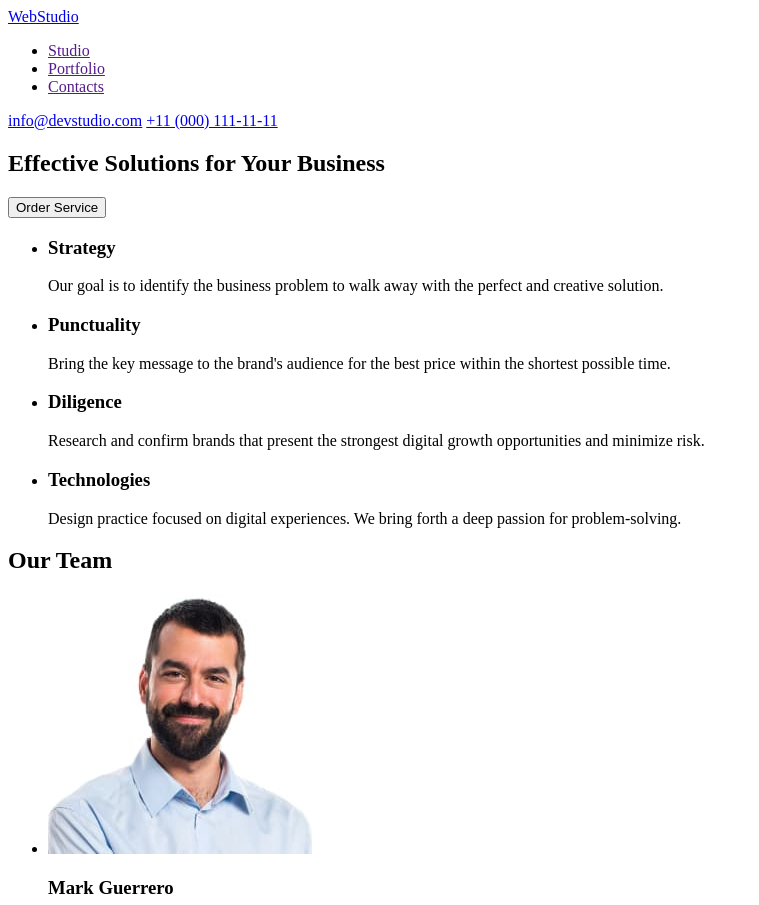
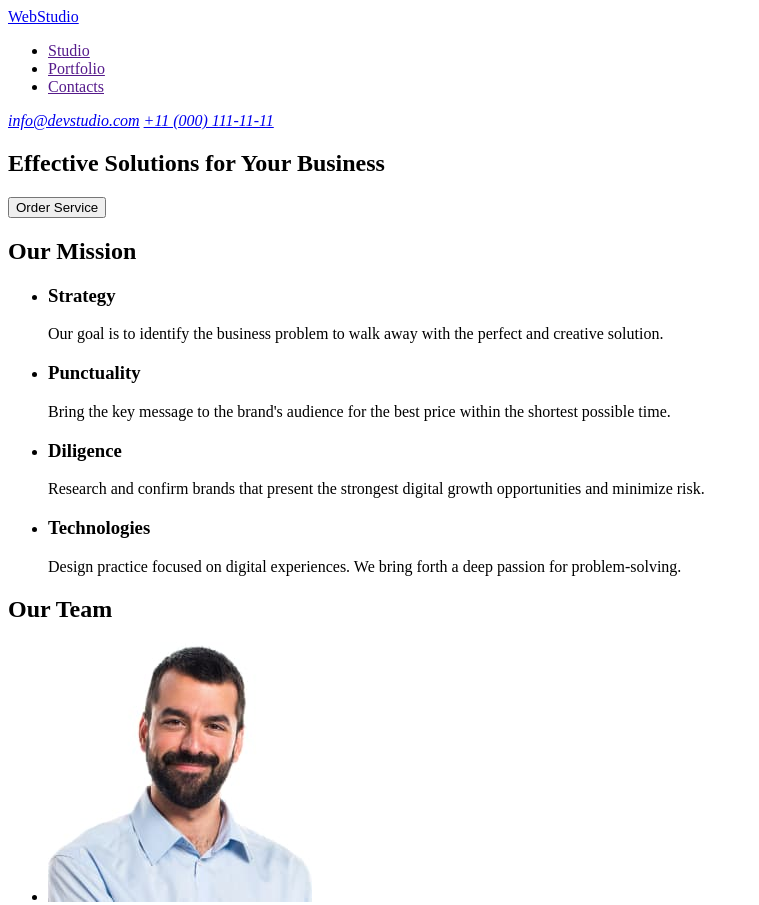
Before and after one commit to can-guzel/goit-markup-hw-01, a plain HTML site: page index.html in a window 1280 px wide. Shown: the top 905 px of the page, without its empty margins (0-759 px from the left). Drawn offline with Linux system fonts and the light colour scheme.

Commit message:
Added Address tag

```diff
--- a/index.html
+++ b/index.html
@@ -22,10 +22,10 @@
                     </li>
                 </ul>
             </nav>
-            <div>
+            <address>
                 <a href="mailto:info@devstudio.com">info@devstudio.com</a>
                 <a href="tel:+110001111111">+11 (000) 111-11-11</a>
-            </div>
+            </address>
         </header>
 
         <main>
@@ -35,6 +35,7 @@
             </section>
 
             <section>
+                <h2>Our Mission</h2>
                 <ul>
                     <li>
                         <h3>Strategy</h3>
```
